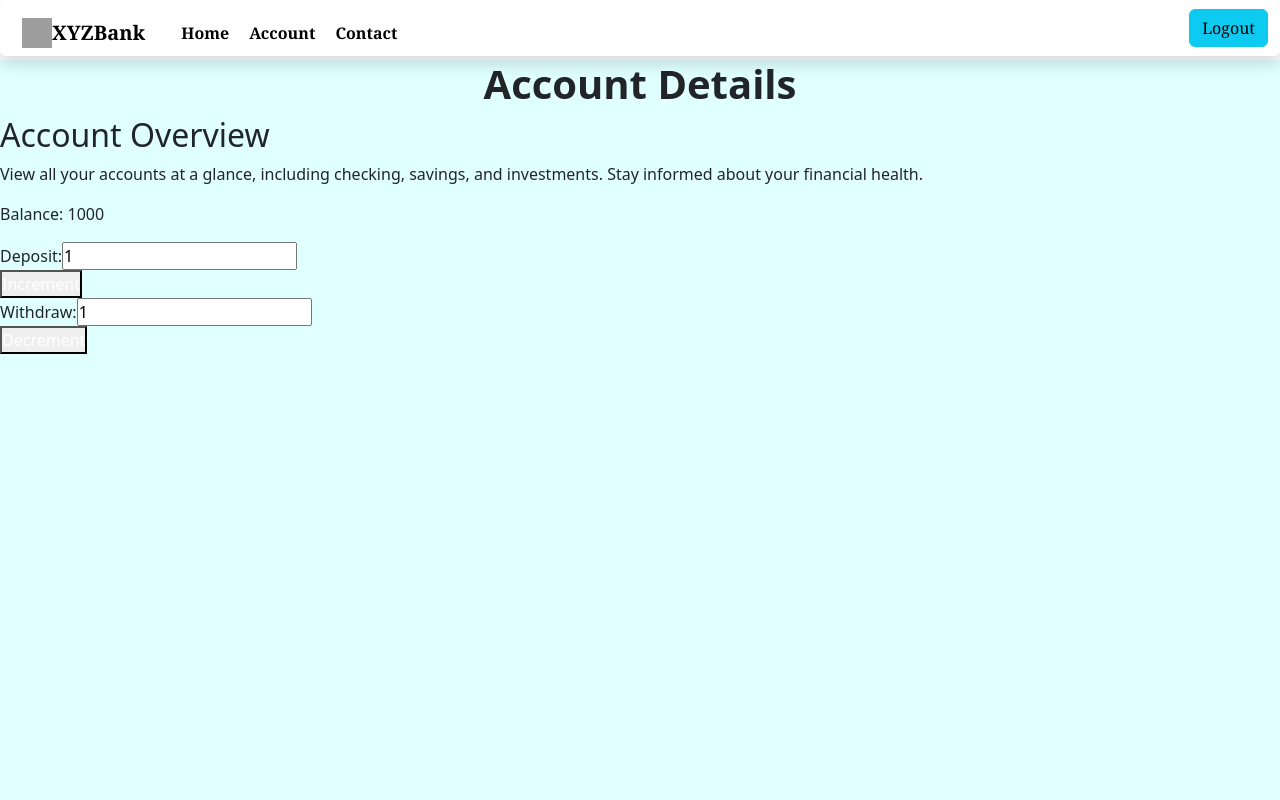
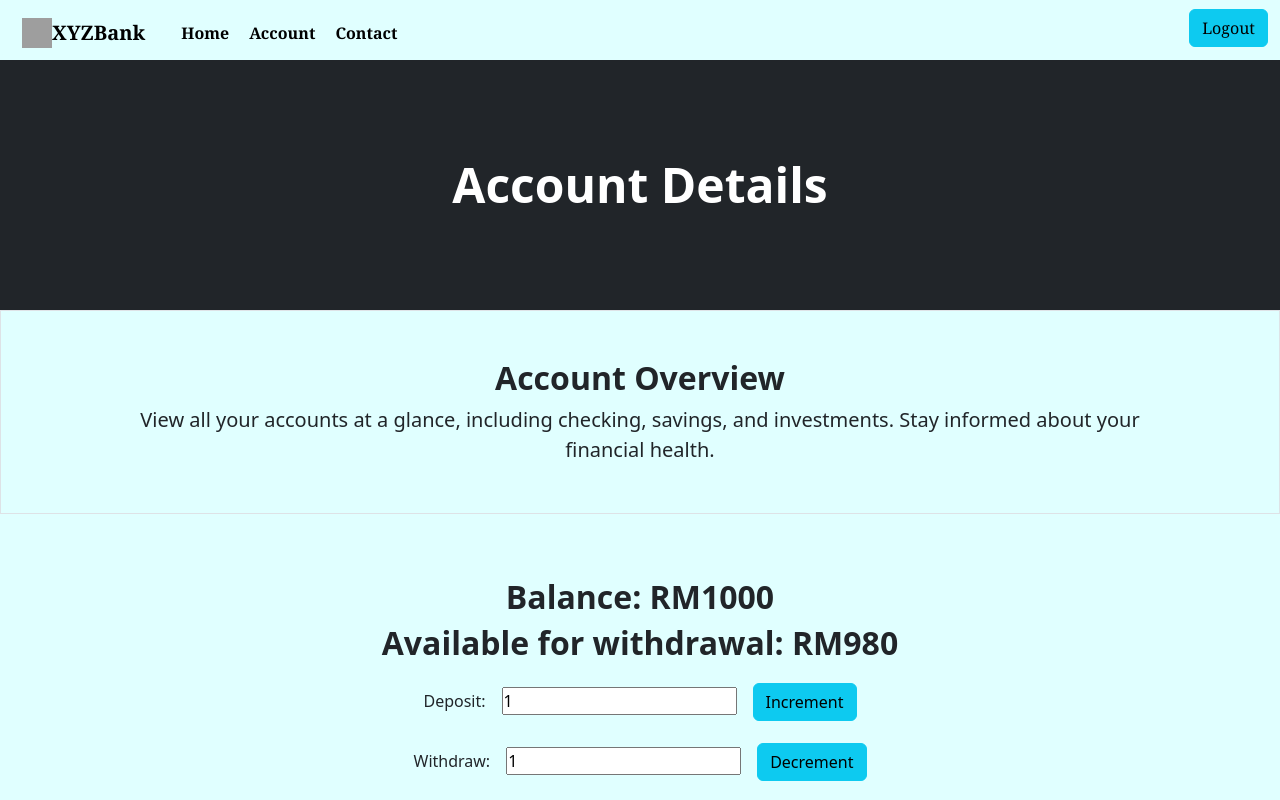
Before and after one commit to JoeG67/Banking-System, a React (Create React App) app: page /account in a window 1280 px wide. Shown: the top 800 px of the page. Built offline with nearby package versions, Linux system fonts and the light colour scheme; grey boxes are pictures that could not be loaded.

Commit message:
Updated account, navbar. Contact pending full edit

```diff
--- a/package.json
+++ b/package.json
@@ -16,6 +16,7 @@
     "react-helmet-async": "^1.3.0",
     "react-router-dom": "^6.16.0",
     "react-scripts": "5.0.1",
+    "react-toastify": "^9.1.3",
     "web-vitals": "^2.1.4"
   },
   "scripts": {
--- a/src/Account.jsx
+++ b/src/Account.jsx
@@ -1,6 +1,8 @@
 import React, { useState } from "react";
+import { toast } from 'react-toastify';
 import {Helmet} from "react-helmet";
 import Footer from './Footer';
+import Button from 'react-bootstrap/Button';
 import Navbar from './Navbar';
 import 'bootstrap/dist/css/bootstrap.css';
 import "./App.scss";
@@ -21,7 +23,7 @@ const decrement = () => {
   if (balance > parseInt(decrementBy) && balance !== 20) {
     setBalance(balance - parseInt(decrementBy));
   } else {
-    alert("Minimum account balance of RM20 is required for transactions to be made, please withdraw an appropriate amount or deposit enough cash to continue withdrawal activity");
+    toast("Minimum account balance of RM20 is required for transactions to be made, please withdraw an appropriate amount or deposit enough cash to continue withdrawal activity");
   }
 };
     return(
@@ -30,7 +32,7 @@ const decrement = () => {
         <meta name="viewport" content="width=device-width, initial-scale=1, user-scalable=no, shrink-to-fit=no, viewport-fit=cover"/>
         </Helmet>
         <Navbar />
-      <div class="content">
+      {/* <div class="content">
       <header>
         <h1 class="fw-bold">Account Details</h1>
     </header>
@@ -61,8 +63,59 @@ const decrement = () => {
         <button onClick={decrement}>Decrement</button>
       </div>
     </div>
-        </div>
-        <Footer />
+        </div>*/}
+        {/* <header class="bg-dark py-5">
+            <div class="container px-5">
+                <div class="row gx-5 justify-content-center">
+                    <div class="col-lg-6">
+                        <div class="text-center my-5">
+                            <h1 class="display-5 fw-bolder text-white mb-1">Account Details</h1>
+                        </div>
+                    </div>
+                </div>
+            </div>
+        </header> */}
+        <header class="bg-dark py-5">
+            <div class="container px-5">
+                <div class="row gx-5 justify-content-center">
+                    <div class="col-lg-6">
+                        <div class="text-center my-5">
+                            <h1 class="display-5 fw-bolder text-white mb-1">Account Details</h1>
+                        </div>
+                    </div>
+                </div>
+            </div>
+        </header>
+
+        <section class="border bottom" id="features">
+        <div class="container px-5 my-5 px-5">
+                <div class="text-center mb-5">
+                    <h2 class="fw-bolder">Account Overview</h2>
+                    <p class="lead mb-0">View all your accounts at a glance, including checking, savings, and investments. Stay informed about your financial health.</p>
+                </div>
+            </div>
+        </section>
+
+        <section class="py-3 border-bottom">
+        <div class="container px-5 my-5 px-5">
+                <div class="text-center mb-5">
+                    <h2 class="fw-bolder">Balance: RM{balance}</h2>
+                    <h2 class="fw-bolder">Available for withdrawal: RM{balance - 20}</h2>
+                    <div>
+        <label>Deposit: </label>
+        <input type="number" class="numberInput" value={incrementBy} onChange={(e) => setIncrementBy(e.target.value)}/>
+        <Button variant="info"onClick={increment}>Increment</Button>
+      </div>
+
+      <div>
+        <label>Withdraw: </label>
+        <input type="number" class="numberInput" value={decrementBy} onChange={(e) => setDecrementBy(e.target.value)}/>
+        <Button variant="info" onClick={decrement}>Decrement</Button>
+      </div>
+                </div>
+            </div>
+        </section>
+       <Footer />
     </div>
   );
 }
--- a/src/App.scss
+++ b/src/App.scss
@@ -27,10 +27,10 @@ html{
   justify-content: center;
 }
 
-Button{
-  display: flex;
+button{
   justify-content: center;
-  color: white;
+  color: black;
+  border-radius: 5%;
 }
 
 .login-form {
@@ -76,10 +76,9 @@ h1{
 nav{
 font-family:Georgia, 'Times New Roman', Times, serif;
   text-align: center;
-  background-color: white;
+  background-color: lightcyan;
   justify-content: center;
   padding: 10px;
-  box-shadow: 10px black;
 }
 
 li {
@@ -109,9 +108,12 @@ ul {
   text-align: center;
 }
 
-.content{
+.home{
   background-color: lightcyan;
-  min-height: 120vh;
+}
+.account{
+  background-color: lightcyan;
+  max-height: 120vh;
 }
 .custom-center-links {
   justify-content: center;
@@ -124,3 +126,7 @@ footer {
   color: white;
   position: bottom;
 }
+
+.numberInput{
+  margin: 1rem;
+}
--- a/src/Contact.jsx
+++ b/src/Contact.jsx
@@ -8,39 +8,118 @@ import "./App.scss";
 
 function Contact() {
     return(
-      <div class ="contact">
+    //   <div class ="contact">
+    //     <Helmet>
+    //     <meta name="viewport" content="width=device-width, initial-scale=1, user-scalable=no, shrink-to-fit=no, viewport-fit=cover"/>
+    //     </Helmet>
+    //     <Navbar />
+    //   <div class="content">
+    //   <header>
+    //     <h1 class="fw-bold">Contact Details</h1>
+    // </header>
+    //     <section id="contact-overview">
+    //         <h2>Contact Us</h2>
+    //         <p>Feel free to get in touch with us if you have any questions, concerns, or need assistance with your banking needs. Our dedicated team is here to help you.</p>
+    //     </section>
+    //     <section id="contact-overview">
+    //         <h2>Customer Support</h2>
+    //         <p>Our customer support team is available 24/7 to assist you with any inquiries or issues you may have. Whether it's a simple question or a complex financial matter, we're just a call or message away.</p>
+    //     </section>
+    //     <section id="contact-overview">
+    //         <h2>Contact Information</h2>
+    //         <p>Customer Service Hotline: <Link href="(123) 456-7890">(123) 456-7890</Link></p>
+    //         <p> Email: <Link href="support@xyzbank.com">support@xyzbank.com</Link></p>
+    //         <p>Visit Us: 123 Main Street, City, State, ZIP</p>
+
+    //     </section>
+    //     <section id="contact-overview">
+    //         <h2>Feedback</h2>
+    //         <p>We value your feedback and are constantly striving to improve our services. If you have any suggestions or feedback to share, please feel free to do so. Your input helps us serve you better.</p>
+    //     </section>
+    //     <section id="contact-overview">
+    //         <h2>Report a Problem</h2>
+    //         <p>If you encounter any technical issues or security concerns while using our banking app, please report them to our technical support team immediately. Your security is our priority.</p>
+    //     </section>
+    //     </div>
+    //     <Footer />
+    // </div>
+    <div class="home">
+    <Navbar />
       <Helmet>
-        <meta name="viewport" content="width=device-width, initial-scale=1, user-scalable=no, shrink-to-fit=no, viewport-fit=cover"/>
+      <meta name="viewport" title="Home" content="width=device-width, initial-scale=1, user-scalable=no, shrink-to-fit=no, viewport-fit=cover"/>
       </Helmet>
-        <Navbar />
-      <div class="content">
-      <header>
-        <h1 class="fw-bold">Contact Details</h1>
+
+      <header class="bg-dark py-3 mt-0">
+          <div class="container px-5">
+              <div class="row gx-5 justify-content-center">
+                  <div class="col-lg-6">
+                      <div class="text-center my-5">
+                          <h1 class="display-5 fw-bolder text-white mb-1">Welcome to XYZ Bank</h1>
+                      </div>
+                  </div>
+              </div>
+          </div>
       </header>
-        <section id="contact-overview">
-            <h2>Contact Us</h2>
-            <p>Feel free to get in touch with us if you have any questions, concerns, or need assistance with your banking needs. Our dedicated team is here to help you.</p>
+
+      <section class="py-5 border-bottom" id="features">
+          <div class="container px-4 my-4">
+              <div class="row gx-5">
+                  <div class="col-lg-4 mb-5 mb-lg-0">
+                      <div class="feature bg-primary bg-gradient text-white rounded-3 mb-3"><i class="bi bi-collection"></i></div>
+                      <h2 class="h4 fw-bolder">Secure Transactions</h2>
+                      <p>Your security is our top priority. Rest assured that your transactions are protected by advanced encryption and security measures.</p>
+                  </div>
+                  <div class="col-lg-4 mb-5 mb-lg-0">
+                      <div class="feature bg-primary bg-gradient text-white rounded-3 mb-3"><i class="bi bi-building"></i></div>
+                      <h2 class="h4 fw-bolder">Easy Transfers</h2>
+                      <p>Transfer funds between your accounts or send money to family and friends with just a few clicks. It's quick, convenient, and hassle-free.</p>
+                  </div>
+                  <div class="col-lg-4">
+                      <div class="feature bg-primary bg-gradient text-white rounded-3 mb-3"><i class="bi bi-toggles2"></i></div>
+                      <h2 class="h4 fw-bolder">Stay Informed</h2>
+                      <p>Stay up to date with the latest financial news, tips, and resources. Explore our blog and educational materials to enhance your financial knowledge.</p>
+                  </div>
+              </div>
+          </div>
       </section>
-        <section id="contact-overview">
-            <h2>Customer Support</h2>
-            <p>Our customer support team is available 24/7 to assist you with any inquiries or issues you may have. Whether it's a simple question or a complex financial matter, we're just a call or message away.</p>
+
+      <section class="py-5 border-bottom">
+          <div class="container px-5 my-5 px-5">
+              <div class="text-center mb-5">
+                  <h2 class="fw-bolder">Customer testimonials</h2>
+                  <p class="lead mb-0">Our customers love working with us</p>
+              </div>
+              <div class="row gx-5 justify-content-center">
+                  <div class="col-lg-6">
+
+                      <div class="card mb-4">
+                          <div class="card-body p-4">
+                              <div class="d-flex">
+                                  <div class="flex-shrink-0"><i class="bi bi-chat-right-quote-fill text-primary fs-1"></i></div>
+                                  <div class="ms-4">
+                                      <p class="mb-1">Thank you for putting together such a great product. We loved working with you and the whole team, and we will be recommending you to others!</p>
+                                      <div class="small text-muted">- Client Name, Location</div>
+                                  </div>
+                              </div>
+                          </div>
+                      </div>
+
+                      <div class="card">
+                          <div class="card-body p-4">
+                              <div class="d-flex">
+                                  <div class="flex-shrink-0"><i class="bi bi-chat-right-quote-fill text-primary fs-1"></i></div>
+                                  <div class="ms-4">
+                                      <p class="mb-1">The whole team was a huge help with putting things together for our company and brand. We will be hiring them again in the near future for additional work!</p>
+                                      <div class="small text-muted">- Client Name, Location</div>
+                                  </div>
+                              </div>
+                          </div>
+                      </div>
+                  </div>
+              </div>
+          </div>
       </section>
-        <section id="contact-overview">
-            <h2>Contact Information</h2>
-            <p>Customer Service Hotline: <Link href="(123) 456-7890">(123) 456-7890</Link></p>
-            <p> Email: <Link href="support@xyzbank.com">support@xyzbank.com</Link></p>
-            <p>Visit Us: 123 Main Street, City, State, ZIP</p>
 
-        </section>
-        <section id="contact-overview">
-            <h2>Feedback</h2>
-            <p>We value your feedback and are constantly striving to improve our services. If you have any suggestions or feedback to share, please feel free to do so. Your input helps us serve you better.</p>
-        </section>
-        <section id="contact-overview">
-            <h2>Report a Problem</h2>
-            <p>If you encounter any technical issues or security concerns while using our banking app, please report them to our technical support team immediately. Your security is our priority.</p>
-        </section>
-        </div>
       <Footer />
   </div>
   );
--- a/src/Navbar.jsx
+++ b/src/Navbar.jsx
@@ -21,7 +21,7 @@ function Navbar() {
   //     </li>
   //   </ul>
   // </nav>
-  <nav class="navbar navbar-expand-lg shadow mb-1 bg-body rounded">
+  <nav class="navbar navbar-expand-lg  mb-1 rounded">
     <div class="container-fluid">
     <li><Link to="/home">
     <img src="/docs/4.0/assets/brand/bootstrap-solid.svg" width="30" height="30" class="d-inline-block align-top" alt=""/><a class="navbar-brand" href="#">XYZBank</a></Link></li>
@@ -43,7 +43,7 @@ function Navbar() {
 
        </li>
       </ul>
-      <form class="d-flex" role="search">
+      <form class="" role="search">
       <Link to="/"><Button variant="info" class="btn btn-info text-white fw-bold">Logout</Button></Link>
       </form>
     </div>
```
Also changed, not shown: src/Home.jsx (+4 -20 lines), 1 other file (tests, documents, lock files or other folders). Lines whose indentation alone changed are shown as unchanged.
